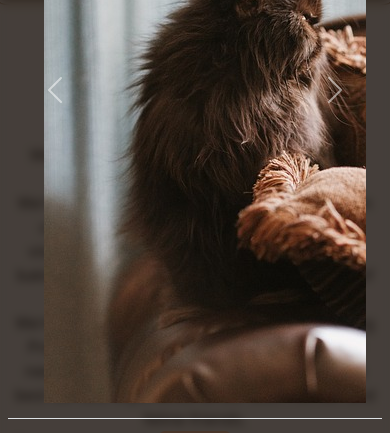
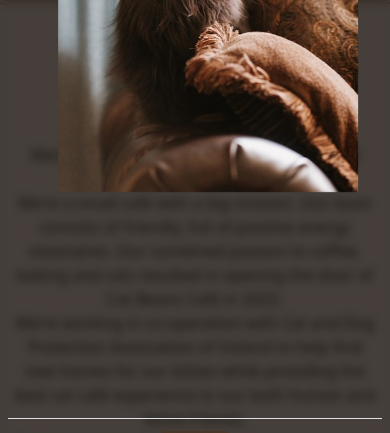
Before and after one commit to TulaUnogi/cat-beans-cafe, a Django app: page /about/ in a window 390 px wide, after a click on "SEE OUR CATS". Shown: the part 357-790 px from the top of the page. Run offline with Django 3.2, Linux system fonts and the light colour scheme; some libraries are stand-ins or nearby versions; some web fonts are replaced.

Commit message:
Deployment commit

```diff
--- a/static/css/about.css
+++ b/static/css/about.css
@@ -55,6 +55,12 @@
     margin: 0%!important;
 }
 
+.carousel-item img {
+    height: 50vh!important;
+    overflow: hidden;
+    margin: 0 auto;
+}
+
 /* Borders */
 
 .border-shadow {
--- a/static/css/style.css
+++ b/static/css/style.css
@@ -102,10 +102,11 @@
 
 /* Alerts */
 
-.alert{
+.alert {
     z-index: 999999;
     position: fixed;
     top: 0;
+    width: 100vw;
 }
 
 /* Navbar */
@@ -157,10 +158,6 @@
         min-width: 60vw;
         margin-bottom: 10%;
     }
-
-    .bg-trans-white {
-        width: 100vw;
-    }
 }
 
 @media (max-width: 768px) {
@@ -186,4 +183,8 @@
         width: 100%;
         overflow-x: hidden;
     }
+
+    .bg-trans-white {
+        width: 100vw;
+    }
 }
```
